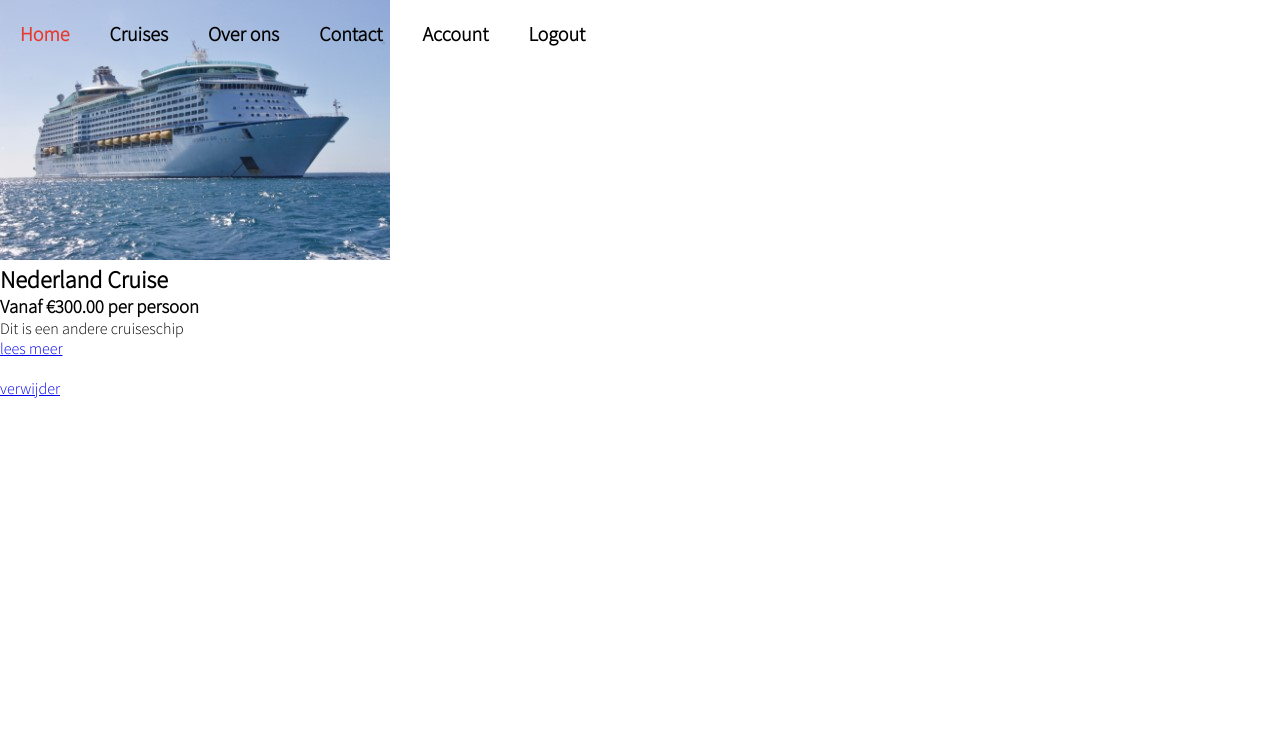
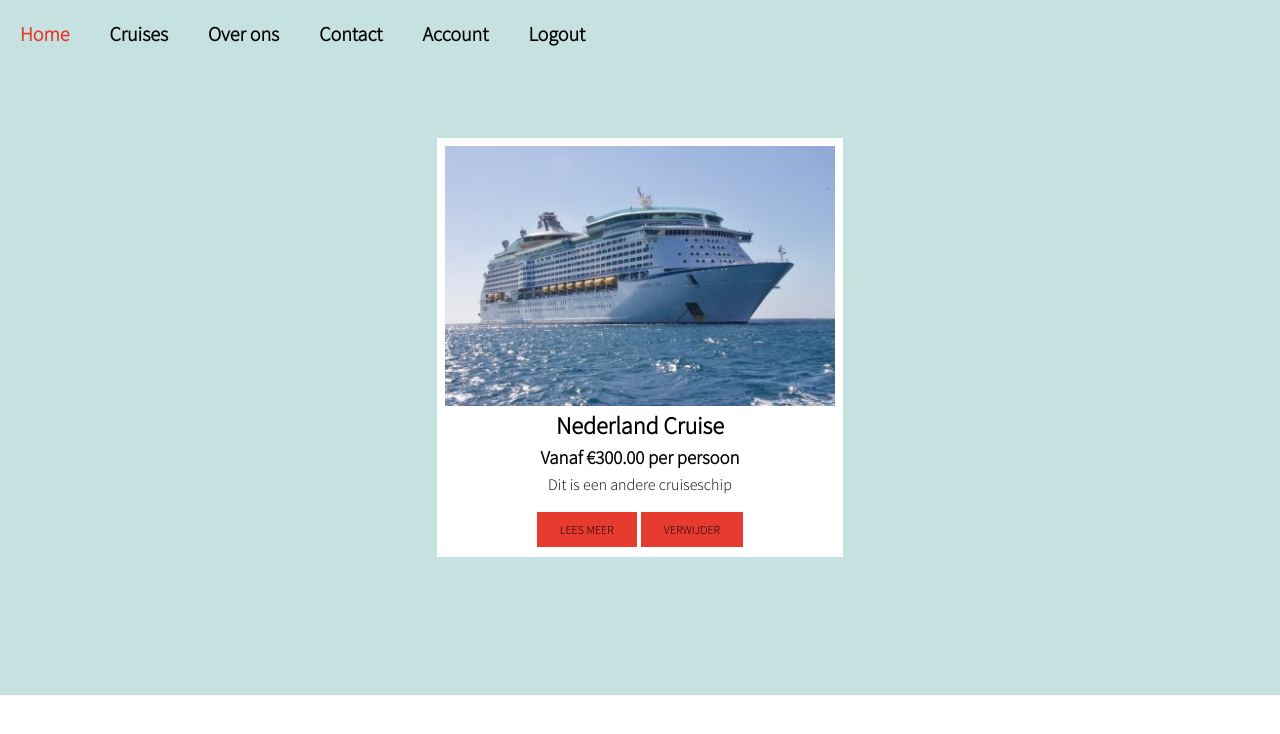
Before and after one commit to Tobias-W-S/CRUDP4Project, a PHP site: page /accountpageAdmin.php?id=1 in a window 1280 px wide. Shown: the top 734 px of the page. Run offline with PHP 8.4, Linux system fonts and the light colour scheme; a user stored in the database is signed in; data comes from the database, SQL or seed files in the repository.

Commit message:
Update admin panel (#36)
* aanpassingen

* update admin

* update table

* aanpassingen account page

* update de laatste css dingen

```diff
--- a/accountpageAdmin.php
+++ b/accountpageAdmin.php
@@ -14,6 +14,12 @@
     $stmt->execute();
 
     $result = $stmt->fetchAll();
+
+    ?>
+    <div class="background_account">
+
+
+<?php
 
     foreach($result as $value){
         echo '<div class="container">';
@@ -32,4 +38,5 @@
         echo '</div>';
     }
 
-?>
+    ?>
+    </div>
--- a/css/styles.css
+++ b/css/styles.css
@@ -324,10 +324,9 @@ nav a:hover {
   padding-top: 100px;
   display: flex;
   justify-content: space-around;
-  align-items: center;
   flex-wrap: wrap;
   width: 100%;
-  height: auto;
+  height: 100vh;
   background-color: var(--quaternary);
 }
 
@@ -882,3 +881,56 @@ td {
   text-align: center;
   padding: 15px;
 }
+
+/*accountpage*/
+.background_account {
+  display: flex;
+  justify-content: space-around;
+  align-items: center;
+  flex-wrap: wrap;
+  height: 100%;
+  width: 100%;
+  background-color: var(--quaternary);
+  padding-left: 15%;
+  padding-right: 15%;
+  padding-top: 10%;
+  padding-bottom: 10%;
+}
+
+.background_account h2 {
+margin-bottom: 5px;
+}
+
+.background_account h3 {
+  margin-bottom: 5px;
+  }
+  .background_account p {
+    margin-bottom: 15px;
+    }
+
+.background_account .container {
+  display: flex;
+  justify-content: center;
+  align-items: center;
+  flex-direction: column;
+  background-color: white;
+  padding: 8px;
+  text-align: center;
+  margin: 10px;
+}
+
+.background_account .buttons {
+display: flex;
+align-items: center;
+}
+
+.add {
+  padding: 10px 23px;
+  color: black;
+  background-color: var(--primary);
+  font-size: 12px;
+  text-transform: uppercase;
+  text-decoration: none;
+  transition: 0.3s;
+  margin: 2px;
+}
--- a/index.php
+++ b/index.php
@@ -79,7 +79,7 @@
       <figure class="card__thumb">
         <img src="media/europa.jpg" alt="" class="card__image" />
         <figcaption class="card__caption">
-          <h2 class="card__title">Europa cruise</h2>
+          <h2 class="card__title">Europa cruises</h2>
           <p class="card__snippet">
             In de winter op een van onze cruises? dan bent u bij ons bij het
             juiste adres
```
Also changed, not shown: accountPage.php (+7 -0 lines), includes/bevestigbezoeker.php (+0 -14 lines).
